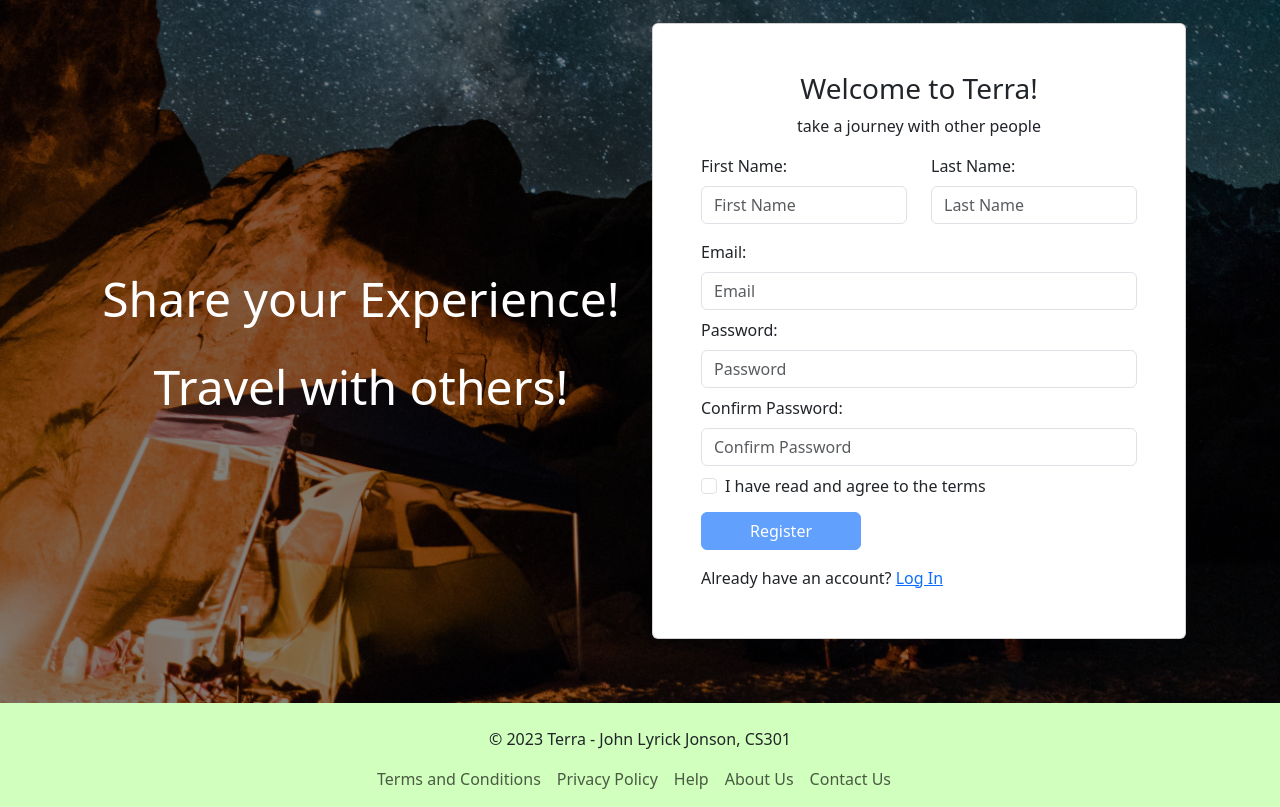
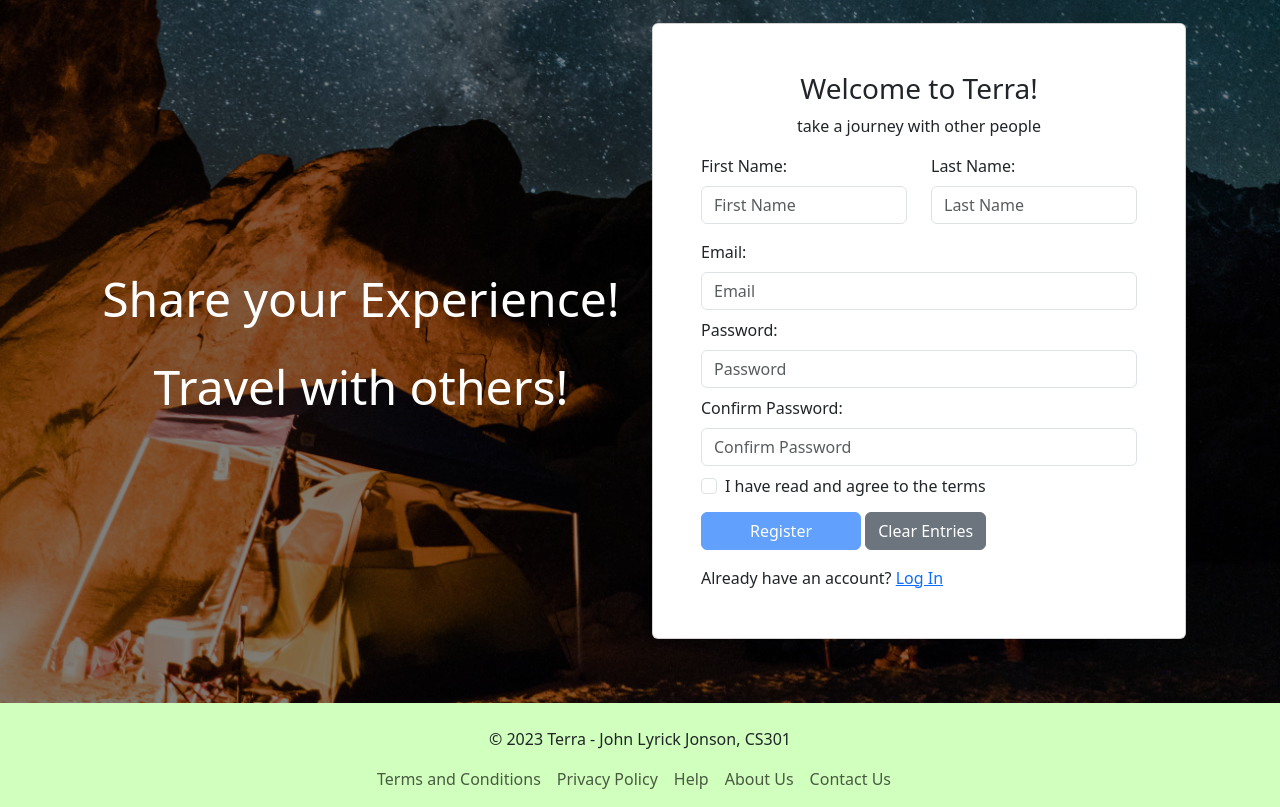
Before and after one commit to lyrick17/terra, a PHP site: page /index.php in a window 1280 px wide. Shown: the part 1601-2408 px from the top of the page. Run offline with PHP 8.4, Linux system fonts and the light colour scheme.

Commit message:
added clear entries button

```diff
--- a/templates/userform.php
+++ b/templates/userform.php
@@ -100,6 +100,7 @@
                 class="btn btn-primary btn-block mb-3 px-5"
                 value="Register"
                 disabled>
+        <a href="register.php" class="btn btn-secondary btn-block mb-3">Clear Entries</a>
         <div>
             Already have an account?
             <a href="#login" role="button" data-bs-toggle="collapse" data-bs-target="#login" aria-expanded="false" aria-controls="login" class="toggle-link">Log In</a>
@@ -145,6 +146,7 @@
                 name="submitLogin"
                 class="btn btn-primary btn-block mb-3 px-5"
                 value="Log In">
+        <a href="register.php?login=true" class="btn btn-secondary btn-block mb-3">Clear Entries</a>
         <div>
             New to Terra?
 
```
